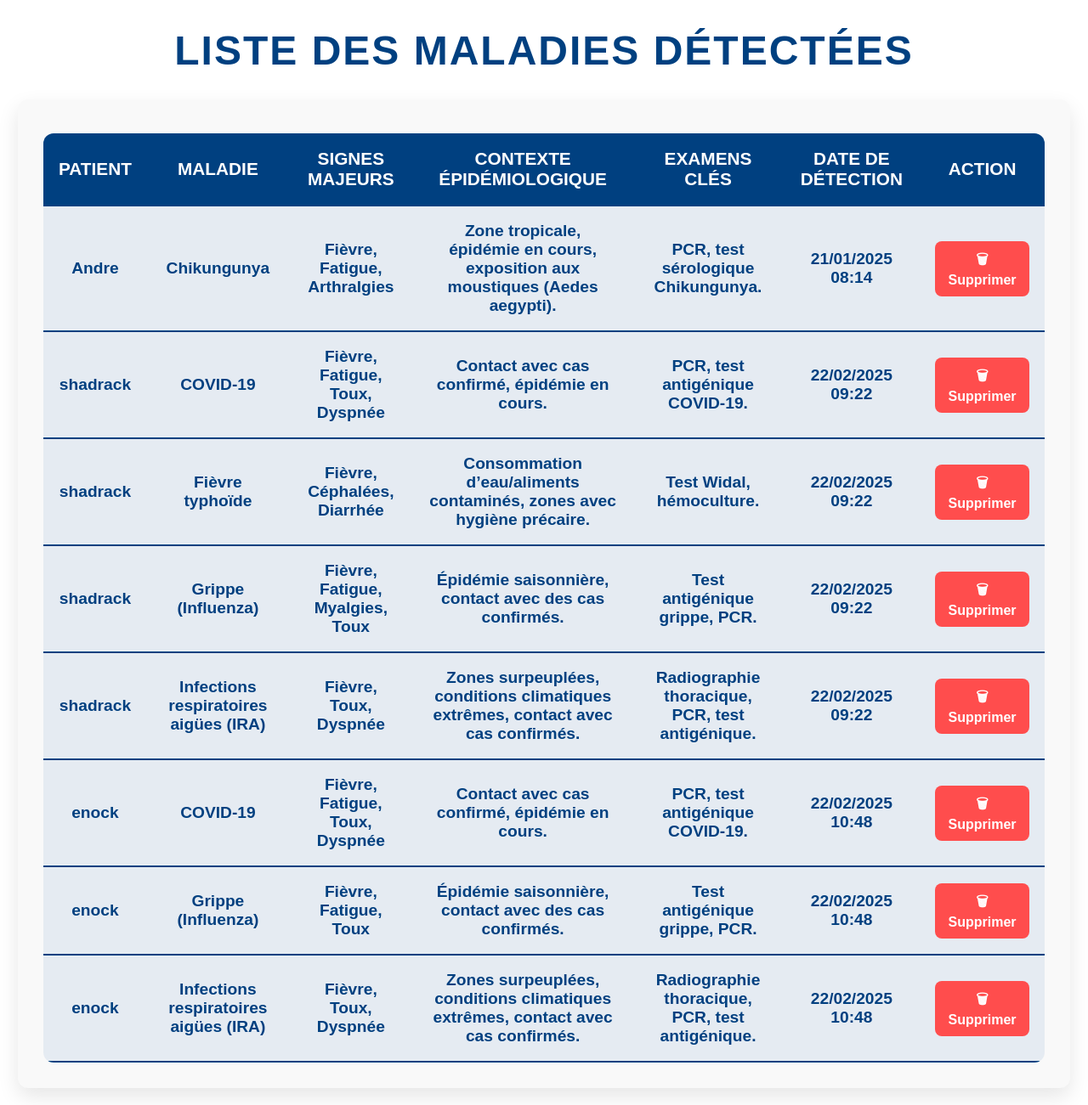
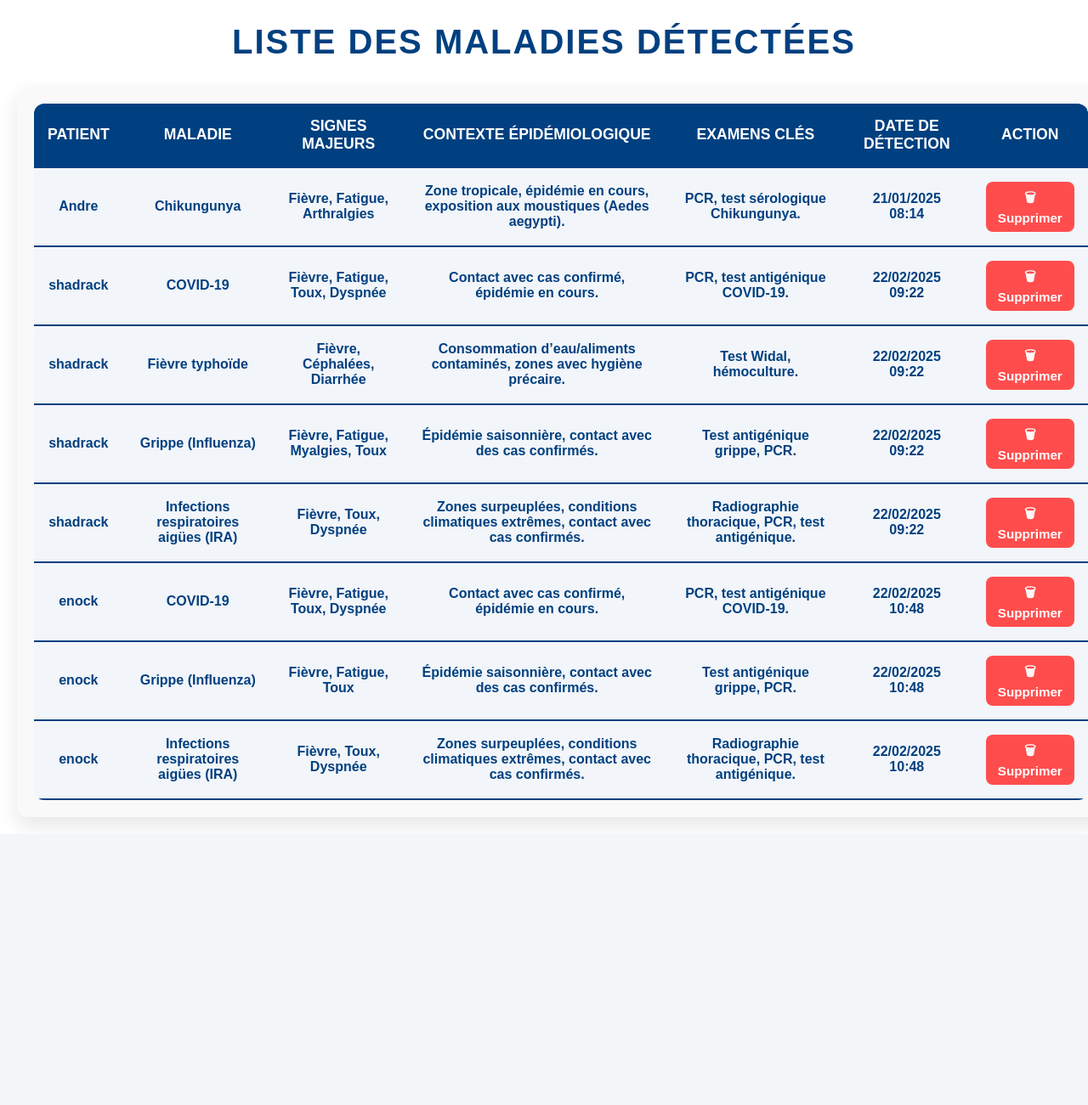
Before and after one commit to Masoka-Ange/epiguard, a Django app: page /maladie_detectee_list/ in a window 1280 px wide. Shown: the part 102-1403 px from the top of the page at 85% size. After the commit the page ends 1067 px from the top, so only its background shows below. Run offline with Django 5.2, Linux system fonts and the light colour scheme; data comes from the database, SQL or seed files in the repository.

Commit message:
tout le reste

```diff
--- a/eval_patient/templates/base.html
+++ b/eval_patient/templates/base.html
@@ -3,7 +3,7 @@
 <head>
   <meta charset="UTF-8" />
   <meta name="viewport" content="width=device-width, initial-scale=1.0" />
-  <title>{% block title %}PoxCare{% endblock %}</title>
+  <title>{% block title %}Epiguard{% endblock %}</title>
   <style>
     body {
       margin: 0;
--- a/eval_patient/templates/base_admin.html
+++ b/eval_patient/templates/base_admin.html
@@ -3,7 +3,7 @@
 <head>
   <meta charset="UTF-8" />
   <meta name="viewport" content="width=device-width, initial-scale=1.0" />
-  <title>{% block title %}PoxCare{% endblock %}</title>
+  <title>{% block title %}Epiguard{% endblock %}</title>
   <style>
     body {
       margin: 0;
--- a/eval_patient/templates/diagnosis/maladie_detectee_list.html
+++ b/eval_patient/templates/diagnosis/maladie_detectee_list.html
@@ -4,74 +4,68 @@
 
 {% block content %}
     <style>
-        /* Style général */
     body {
         font-family: 'Arial', sans-serif;
-            background: #ffffff; /* Fond blanc */
-            color: #004080; /* Texte en bleu */
+        background: #ffffff;
+        color: #004080;
         margin: 0;
         padding: 20px;
     }
 
     h1 {
         text-align: center;
-            font-size: 3rem;
+        font-size: 2.5rem;
         text-transform: uppercase;
         letter-spacing: 2px;
         font-weight: bold;
         margin-bottom: 30px;
     }
 
-        /* Conteneur */
     .container {
-            width: 95%;
-            max-width: 2600px; /* Agrandir la largeur */
-            margin: auto;
+        width: 100%;
+        max-width: 100%;
+        overflow-x: auto;
         background: #f9f9f9;
-            padding: 30px;
+        padding: 20px;
         border-radius: 12px;
-            box-shadow: 0px 10px 25px rgba(0, 0, 0, 0.1);
-            overflow-x: auto;
+        box-shadow: 0 10px 25px rgba(0, 0, 0, 0.1);
     }
 
-        /* Table */
     table {
         width: 100%;
+        min-width: 900px; /* pour éviter que le tableau casse sur petits écrans */
         border-collapse: collapse;
-            margin-top: 10px;
-            font-size: 1.2rem;
-            text-align: center;
         background: #ffffff;
         border-radius: 12px;
         overflow: hidden;
     }
 
     th, td {
-            padding: 18px;
+        padding: 16px;
         border-bottom: 2px solid #004080;
+        text-align: center;
     }
 
     th {
-            background: #004080; /* Bleu foncé */
+        background: #004080;
         color: white;
-            font-size: 1.3rem;
+        font-size: 1.1rem;
         text-transform: uppercase;
     }
 
     td {
-            background: rgba(0, 64, 128, 0.1); /* Bleu clair transparent */
+        background: rgba(0, 64, 128, 0.05);
         font-weight: bold;
     }
 
     tr:hover {
-            background: rgba(0, 64, 128, 0.2);
+        background: rgba(0, 64, 128, 0.15);
         transition: 0.3s ease-in-out;
     }
 
-        /* Bouton de suppression */
     .btn {
         background: #ff4d4d;
-            padding: 10px 15px;
+        padding: 8px 12px;
         color: white;
         font-weight: bold;
         text-decoration: none;
@@ -79,7 +73,7 @@
         transition: 0.3s;
         border: none;
         cursor: pointer;
-            font-size: 1rem;
+        font-size: 0.95rem;
     }
 
     .btn:hover {
```
Also changed, not shown: other parts of eval_patient/templates/diagnosis/maladie_detectee_list.html (+36 -5 lines), eval_patient/templates/differenciation_maladie.html (+40 -39 lines). Lines whose indentation alone changed are shown as unchanged.
